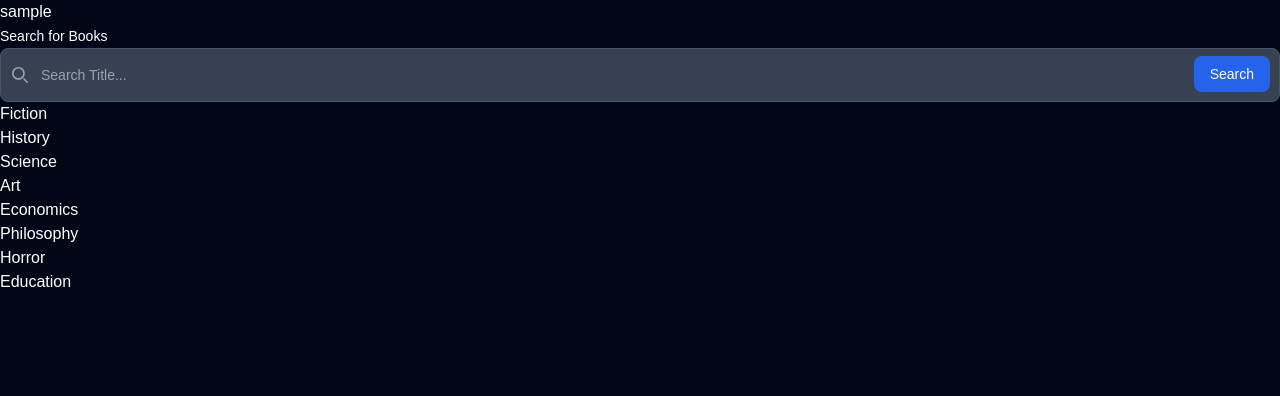
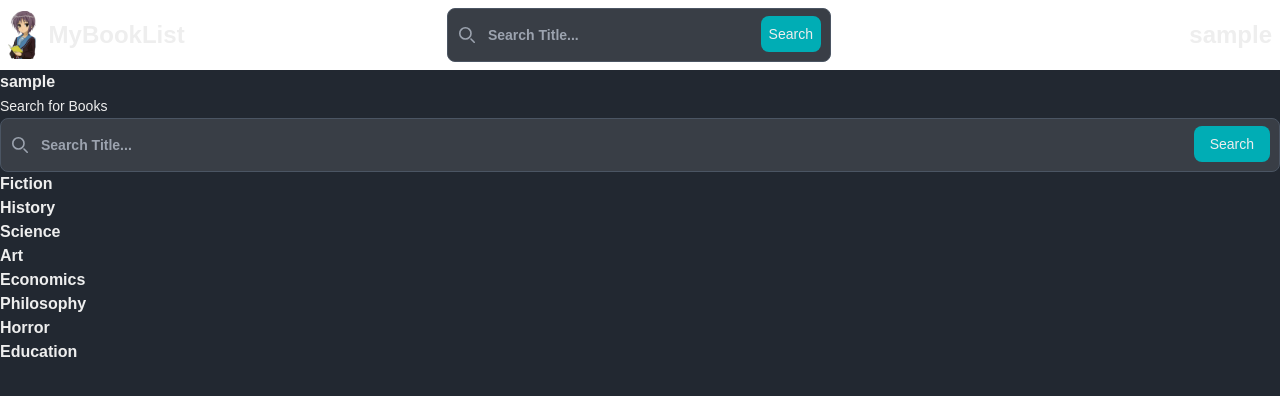
Before and after one commit to AyamPanapis/MyBookList, a Django app: page / in a window 1280 px wide. Shown: the top 396 px of the page. Run offline with Django 4.2, Linux system fonts and the light colour scheme; the visitor is signed in with stand-in values (Sample User, id 1); some libraries are stand-ins or nearby versions.

Commit message:
Create Navbar

```diff
--- a/MyBookList/settings.py
+++ b/MyBookList/settings.py
@@ -124,6 +124,8 @@ USE_TZ = True
 # https://docs.djangoproject.com/en/4.2/howto/static-files/
 
 STATIC_URL = 'static/'
+STATICFILES_DIRS = [
+    BASE_DIR / "static",]
 
 # Default primary key field type
 # https://docs.djangoproject.com/en/4.2/ref/settings/#default-auto-field
--- a/main/templates/main.html
+++ b/main/templates/main.html
@@ -1,6 +1,9 @@
 {% extends 'base.html' %}
 
 {% block content %}
+{% include 'navbar.html' %}
+
+
 <p> {{ username }} </p>
 
 <form id="form" action="{% url 'main:result' %}" method="GET">
@@ -12,8 +15,8 @@
                 <path stroke="currentColor" stroke-linecap="round" stroke-linejoin="round" stroke-width="2" d="m19 19-4-4m0-7A7 7 0 1 1 1 8a7 7 0 0 1 14 0Z"/>
             </svg>
         </div>
-        <input type="search" id="id_search" class="block w-full p-4 pl-10 text-sm border rounded-lg bg-gray-700 border-gray-600 placeholder-gray-400 focus:ring-blue-500 focus:border-blue-500" placeholder="Search Title..." required name="search">
-        <button aria-label="Search" type="submit" class="text-white absolute right-2.5 bottom-2.5 focus:ring-4 focus:outline-none font-medium rounded-lg text-sm px-4 py-2 bg-blue-600 hover:bg-blue-700 focus:ring-blue-800">Search</button>
+        <input type="search" id="id_search" class="block w-full p-4 pl-10 text-sm border rounded-lg bg-[#393E46] border-gray-600 placeholder-gray-400 focus:ring-[#00ADB5] focus:border-[#00ADB5]" placeholder="Search Title..." required name="search">
+        <button aria-label="Search" type="submit" class=" absolute right-2.5 bottom-2.5 focus:ring-4 focus:outline-none font-medium rounded-lg text-sm px-4 py-2 bg-[#00ADB5] hover:bg-blue-700 focus:ring-blue-800">Search</button>
     </div>
 </form>
 
--- a/theme/templates/base.html
+++ b/theme/templates/base.html
@@ -10,7 +10,7 @@
     {% tailwind_css %}
     <title>MyBookList</title>
 </head>
-<body class="bg-slate-950 text-white" style="font-family: 'Rubik', sans-serif;">
+<body class="bg-[#222831] text-[#EEEEEE] font-bold" style="font-family: 'Merriweather', serif; font-family: 'Ubuntu', sans-serif;">
     <script src="https://cdnjs.cloudflare.com/ajax/libs/flowbite/1.8.1/flowbite.min.js"></script>
     {% block content %}
     {% endblock content %}
--- /dev/null
+++ b/theme/templates/navbar.html
@@ -0,0 +1,23 @@
+{% load static %}
+
+<nav class="bg-white border-gray-200 bg-[#00ADB5]">
+    <div class="max-w-screen-xl flex flex-wrap items-center justify-between mx-auto p-2">
+        <a href="/" class="flex items-center">
+            <img class="h-12 mr-3" src="{% static 'haruhi.png' %}" alt="Logo"/>
+            <span class="self-center text-2xl font-semibold whitespace-nowrap">MyBookList</span>
+        </a>
+        <form id="form" action="{% url 'main:result' %}" method="GET">
+            {% csrf_token %}
+            <div class="relative">
+                <div class="absolute inset-y-0 left-0 flex items-center pl-3 pointer-events-none">
+                    <svg class="w-4 h-4 text-gray-400" aria-hidden="true" xmlns="http://www.w3.org/2000/svg" fill="none" viewBox="0 0 20 20">
+                        <path stroke="currentColor" stroke-linecap="round" stroke-linejoin="round" stroke-width="2" d="m19 19-4-4m0-7A7 7 0 1 1 1 8a7 7 0 0 1 14 0Z"/>
+                    </svg>
+                </div>
+                <input type="search" id="id_search" class="block w-96 p-4 pl-10 text-sm border rounded-lg bg-[#393E46] border-gray-600 placeholder-gray-400 focus:ring-[#00ADB5] focus:border-[#00ADB5]" placeholder="Search Title..." required name="search">
+                <button aria-label="Search" type="submit" class=" absolute right-2.5 bottom-2.5 focus:ring-4 focus:outline-none font-medium rounded-lg text-sm px-2 py-2 bg-[#00ADB5] hover:bg-blue-700 focus:ring-blue-800">Search</button>
+            </div>
+        </form>
+        <h1 class="text-2xl ml-24">{{request.user.username}}</h1>
+    </div>
+</nav>
```
Also changed, not shown: static/haruhi.png.
